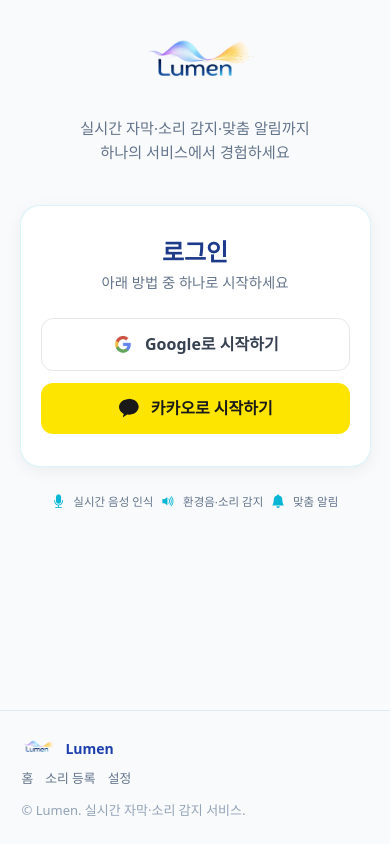
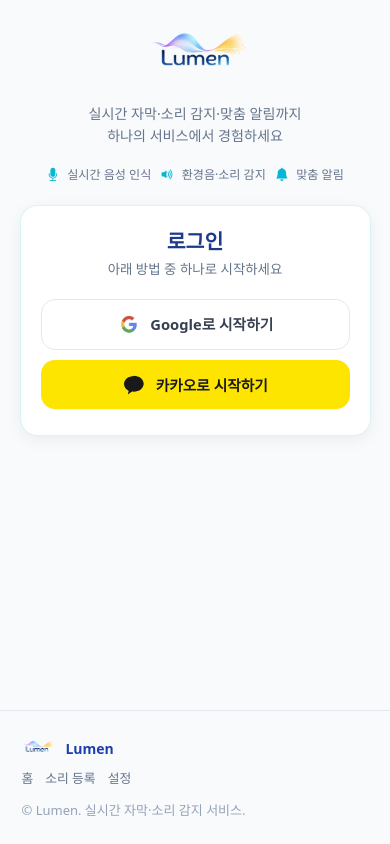
Before and after one commit to knights77787-ai/underdog, a FastAPI app: page /login in a window 390 px wide. Run offline with FastAPI, Linux system fonts and the light colour scheme; parts of the project's set-up code (start-up, migrations or seed data) failed here and were passed over.

Commit message:
모바일 UI 수정 및 오류 수정

```diff
--- a/Backend/App/WS/audio_cls_worker.py
+++ b/Backend/App/WS/audio_cls_worker.py
@@ -310,7 +310,8 @@
                     _rank_custom_sounds_by_similarity, sid, emb_live_candidates
                 )
                 best, best_sim, pick_reason = _resolve_custom_pick(ranked, mean_sc)
-                is_speech_dominant = (
+                # keyword가 None이면 (False or None)이 되어 None이 될 수 있음 → bool로 고정
+                is_speech_dominant = bool(
                     (label in _SPEECHISH_LABELS and top_score >= CUSTOM_SPEECH_BLOCK_SCORE)
                     or (keyword and str(keyword).startswith("speech:"))
                 )
--- a/Frontend/static/css/login.css
+++ b/Frontend/static/css/login.css
@@ -15,13 +15,13 @@
   text-decoration: none;
 }
 
-/* 메인 영역 - footer-inner와 같은 max-width·padding으로 안쪽 정렬 */
+/* 메인 영역 - PC·태블릿 기본(넉넉한 여백). 모바일은 아래 단일 @media에서 덮어씀 */
 .login-main {
   flex: 1;
   display: flex;
   flex-direction: column;
   align-items: center;
-  padding: 2rem 0.75rem 3rem;
+  padding: 3rem 0.75rem 4rem;
   max-width: 1200px;
   margin: 0 auto;
   width: 100%;
@@ -31,12 +31,13 @@
 /* 히어로 섹션 */
 .login-hero {
   text-align: center;
-  margin-bottom: 2.5rem;
+  margin-bottom: 3rem;
 }
 
 .login-title {
   margin-bottom: 0.75rem;
   line-height: 0;
+  font-size: 2rem;
 }
 .login-title .login-hero-logo {
   width: 120px;
@@ -48,11 +49,11 @@
 }
 
 .login-tagline {
-  font-size: 0.95rem;
+  font-size: 1rem;
   color: #64748b;
   line-height: 1.6;
   margin: 0;
-  max-width: 280px;
+  max-width: 320px;
 }
 
 /* 로그인 카드 */
@@ -152,14 +153,18 @@
   flex-shrink: 0;
 }
 
-/* 하단 기능 요약 */
+/* 히어로와 로그인 카드 사이 기능 요약 */
 .login-features {
   display: flex;
   flex-wrap: wrap;
   justify-content: center;
   gap: 1.5rem 2rem;
-  margin-top: 2.5rem;
+  margin-top: 0;
+  margin-bottom: 1.75rem;
   padding: 0 1rem;
+  width: 100%;
+  max-width: 400px;
+  box-sizing: border-box;
 }
 
 .login-feature {
@@ -175,36 +180,78 @@
   color: var(--lumen-teal);
 }
 
-@media (min-width: 576px) {
+/* 모바일(767 이하)만 별도 — PC는 위 기본 스타일. 스크린샷 비율: 카드~푸터 넉넉 */
+@media (max-width: 767.98px) {
   .login-main {
-    padding: 3rem 0.75rem 4rem;
+    padding-left: max(clamp(1rem, 5vw, 1.5rem), env(safe-area-inset-left, 0px));
+    padding-right: max(clamp(1rem, 5vw, 1.5rem), env(safe-area-inset-right, 0px));
+    padding-top: clamp(1.15rem, 3.8vw, 1.75rem);
+    /* 카드 하단 ~ 푸터: 고정 최소 + 뷰포트 높이 비율(약 20%대 느낌) */
+    padding-bottom: max(
+      5rem,
+      calc(18vh + 2rem),
+      calc(2.75rem + env(safe-area-inset-bottom, 0px))
+    );
   }
 
-  .login-title {
-    font-size: 2rem;
+  .login-hero {
+    margin-bottom: clamp(1.15rem, 3.6vw, 1.75rem);
+  }
+
+  .login-title .login-hero-logo {
+    width: clamp(100px, 28vw, 115px);
   }
 
   .login-tagline {
-    font-size: 1rem;
-    max-width: 320px;
+    font-size: clamp(0.88rem, 3.5vw, 0.95rem);
+    line-height: 1.55;
+    max-width: min(92vw, 300px);
+    margin-left: auto;
+    margin-right: auto;
   }
 
-  .login-hero {
-    margin-bottom: 3rem;
-  }
-}
-
-@media (max-width: 767.98px) {
-  .login-main {
-    padding-left: max(clamp(1.0625rem, 5.5vw, 1.5rem), env(safe-area-inset-left, 0px));
-    padding-right: max(clamp(1.0625rem, 5.5vw, 1.5rem), env(safe-area-inset-right, 0px));
+  .login-card-wrap {
+    width: 100%;
+    max-width: 100%;
   }
 
-  /* 기능 요약: 라벨 줄바꿈 방지 — 매우 좁을 때만 가로 스크롤 */
+  .login-card {
+    border-radius: clamp(17px, 4.5vw, 20px);
+  }
+
+  .login-card-header {
+    padding: clamp(1.45rem, 4.2vw, 1.65rem) clamp(1.25rem, 5vw, 2rem) 0;
+    text-align: center;
+  }
+
+  .login-card-title {
+    font-size: clamp(1.28rem, 4vw, 1.4rem);
+  }
+
+  .login-card-desc {
+    font-size: clamp(0.84rem, 3.2vw, 0.9rem);
+  }
+
+  .login-card-body {
+    padding: clamp(1.2rem, 3.8vw, 1.35rem) clamp(1.25rem, 5vw, 2rem)
+      clamp(1.65rem, 4.8vw, 2rem);
+    gap: clamp(0.65rem, 2.5vw, 0.75rem);
+  }
+
+  .btn-login {
+    min-height: clamp(48px, 12.5vw, 52px);
+    font-size: clamp(0.92rem, 3.5vw, 0.98rem);
+    padding: 0.78rem clamp(0.95rem, 4vw, 1.1rem);
+    border-radius: clamp(13px, 3.6vw, 14px);
+  }
+
+  /* 기능 요약: 한 줄 유지, 매우 좁을 때만 가로 스크롤 */
   .login-features {
+    margin-bottom: clamp(1.25rem, 4vw, 1.65rem);
+    padding: 0 clamp(0.7rem, 4vw, 1.1rem);
     flex-wrap: nowrap;
     justify-content: center;
-    gap: 0.45rem 0.6rem;
+    gap: clamp(0.32rem, 2vw, 0.5rem) clamp(0.45rem, 2.4vw, 0.65rem);
     max-width: 100%;
     overflow-x: auto;
     overflow-y: hidden;
@@ -217,33 +264,13 @@
   .login-feature {
     flex: 0 0 auto;
     white-space: nowrap;
+    font-size: clamp(0.72rem, 3.1vw, 0.85rem);
+    gap: clamp(0.35rem, 2vw, 0.5rem);
+  }
+  .login-feature i {
+    font-size: clamp(0.82rem, 3.4vw, 1rem);
   }
   .login-feature span {
     white-space: nowrap;
   }
 }
-
-@media (max-width: 400px) {
-  .login-main {
-    padding: 1.5rem clamp(1rem, 5vw, 1.25rem) 2rem;
-  }
-  .login-card-wrap {
-    max-width: 100%;
-  }
-  .login-card-header,
-  .login-card-body {
-    padding-left: 1.25rem !important;
-    padding-right: 1.25rem !important;
-  }
-  .login-features {
-    gap: 0.35rem 0.5rem;
-    padding: 0 clamp(1rem, 5vw, 1.25rem);
-    margin-top: 1.5rem;
-  }
-  .login-feature {
-    font-size: 0.72rem;
-  }
-  .login-feature i {
-    font-size: 0.85rem;
-  }
-}
--- a/Frontend/templates/login.html
+++ b/Frontend/templates/login.html
@@ -19,6 +19,21 @@
       <p class="login-tagline">실시간 자막·소리 감지·맞춤 알림까지<br>하나의 서비스에서 경험하세요</p>
     </div>
 
+    <div class="login-features">
+      <div class="login-feature">
+        <i class="bi bi-mic-fill"></i>
+        <span>실시간 음성 인식</span>
+      </div>
+      <div class="login-feature">
+        <i class="bi bi-volume-up-fill"></i>
+        <span>환경음·소리 감지</span>
+      </div>
+      <div class="login-feature">
+        <i class="bi bi-bell-fill"></i>
+        <span>맞춤 알림</span>
+      </div>
+    </div>
+
     <div class="login-card-wrap">
       <div class="login-card">
         <div class="login-card-header">
@@ -37,21 +52,6 @@
             <span>카카오로 시작하기</span>
           </a>
         </div>
-      </div>
-    </div>
-
-    <div class="login-features">
-      <div class="login-feature">
-        <i class="bi bi-mic-fill"></i>
-        <span>실시간 음성 인식</span>
-      </div>
-      <div class="login-feature">
-        <i class="bi bi-volume-up-fill"></i>
-        <span>환경음·소리 감지</span>
-      </div>
-      <div class="login-feature">
-        <i class="bi bi-bell-fill"></i>
-        <span>맞춤 알림</span>
       </div>
     </div>
   </main>
```
Also changed, not shown: Frontend/static/css/index.css (+22 -0 lines), Frontend/static/js/live.js (+13 -1 lines), Backend/data/underdog.db.
